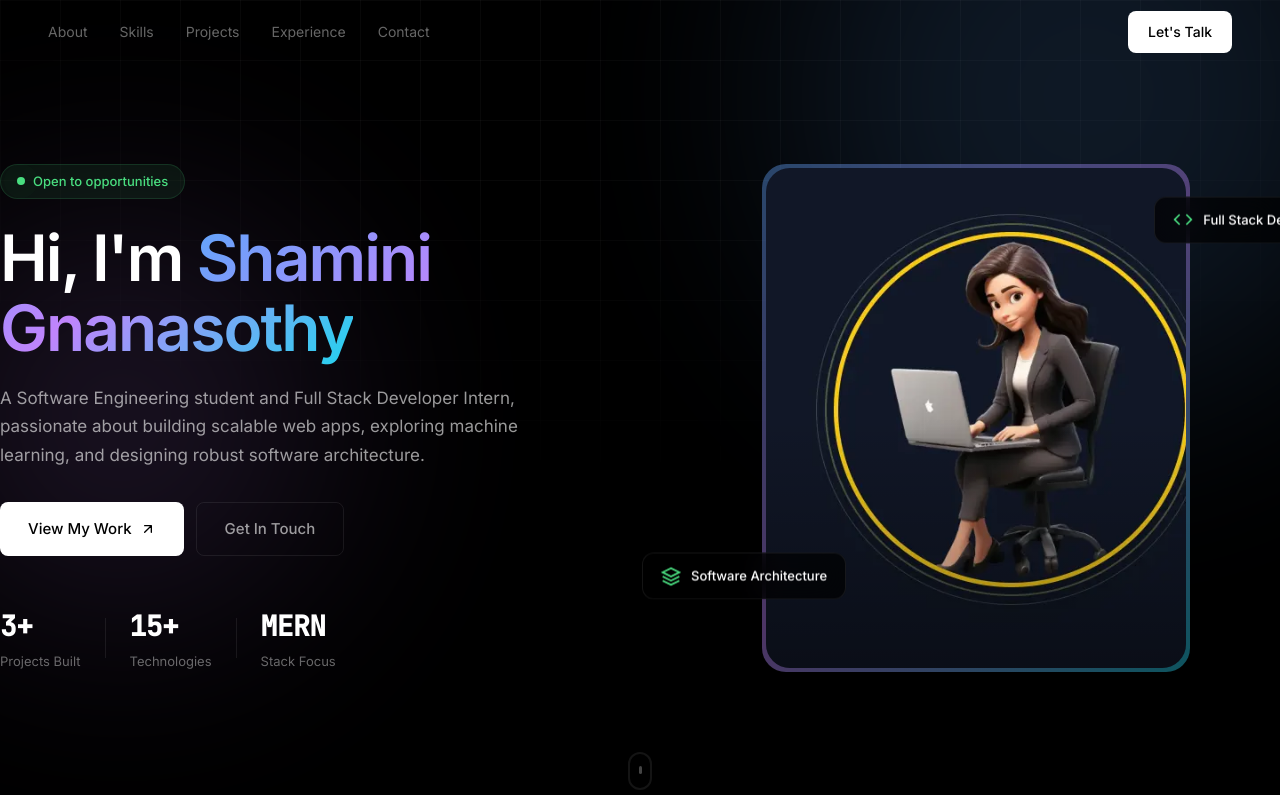
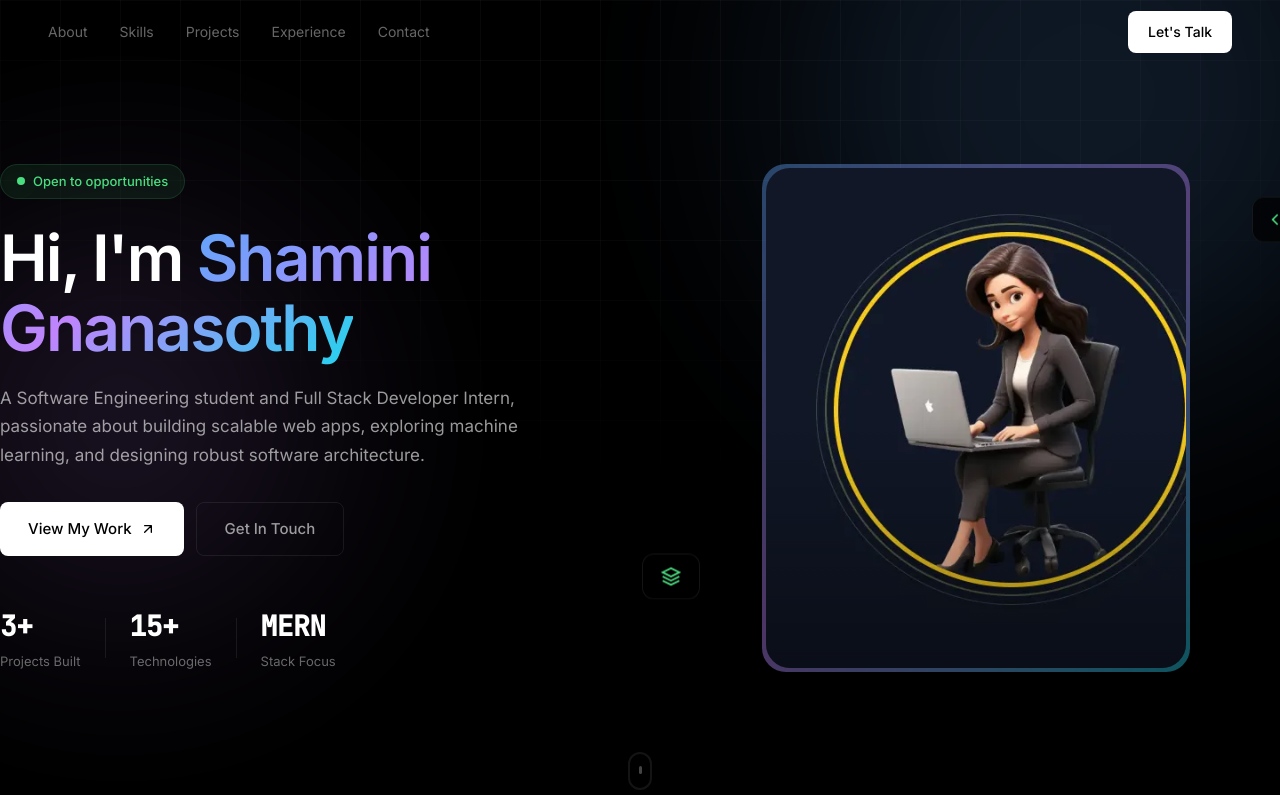
Before and after one commit to ShamaShamini/portfolio, a plain HTML site: page index.html in a window 1280 px wide. Shown: the top 795 px of the page. Drawn offline with Linux system fonts and the light colour scheme.

Commit message:
add changes

```diff
--- a/index.html
+++ b/index.html
@@ -91,11 +91,11 @@
                 </div>
                 <div class="floating-card card-1">
                     <svg width="20" height="20" viewBox="0 0 24 24" fill="none" stroke="currentColor" stroke-width="2"><polyline points="16 18 22 12 16 6"/><polyline points="8 6 2 12 8 18"/></svg>
-                    <span>Full Stack Dev</span>
+
                 </div>
                 <div class="floating-card card-2">
                     <svg width="20" height="20" viewBox="0 0 24 24" fill="none" stroke="currentColor" stroke-width="2"><path d="M12 2L2 7l10 5 10-5-10-5z"/><path d="M2 17l10 5 10-5"/><path d="M2 12l10 5 10-5"/></svg>
-                    <span>Software Architecture</span>
+
                 </div>
             </div>
         </div>
```
